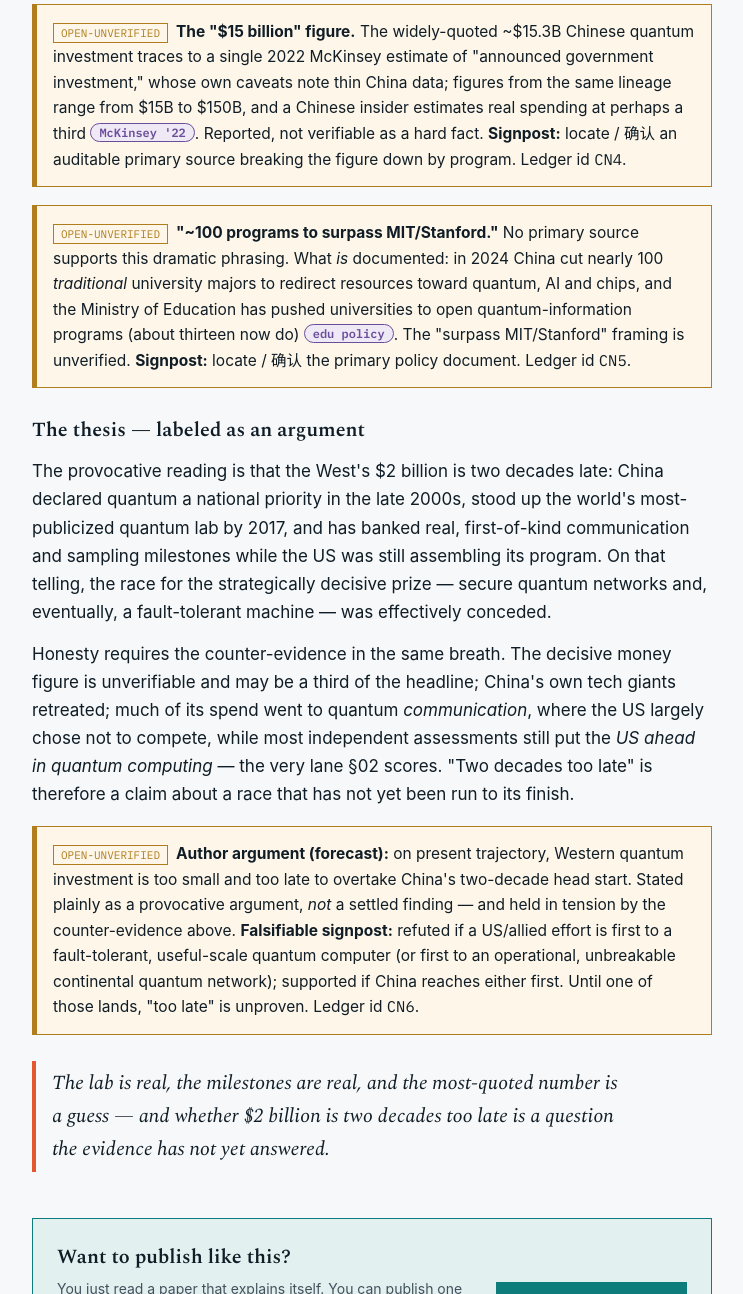
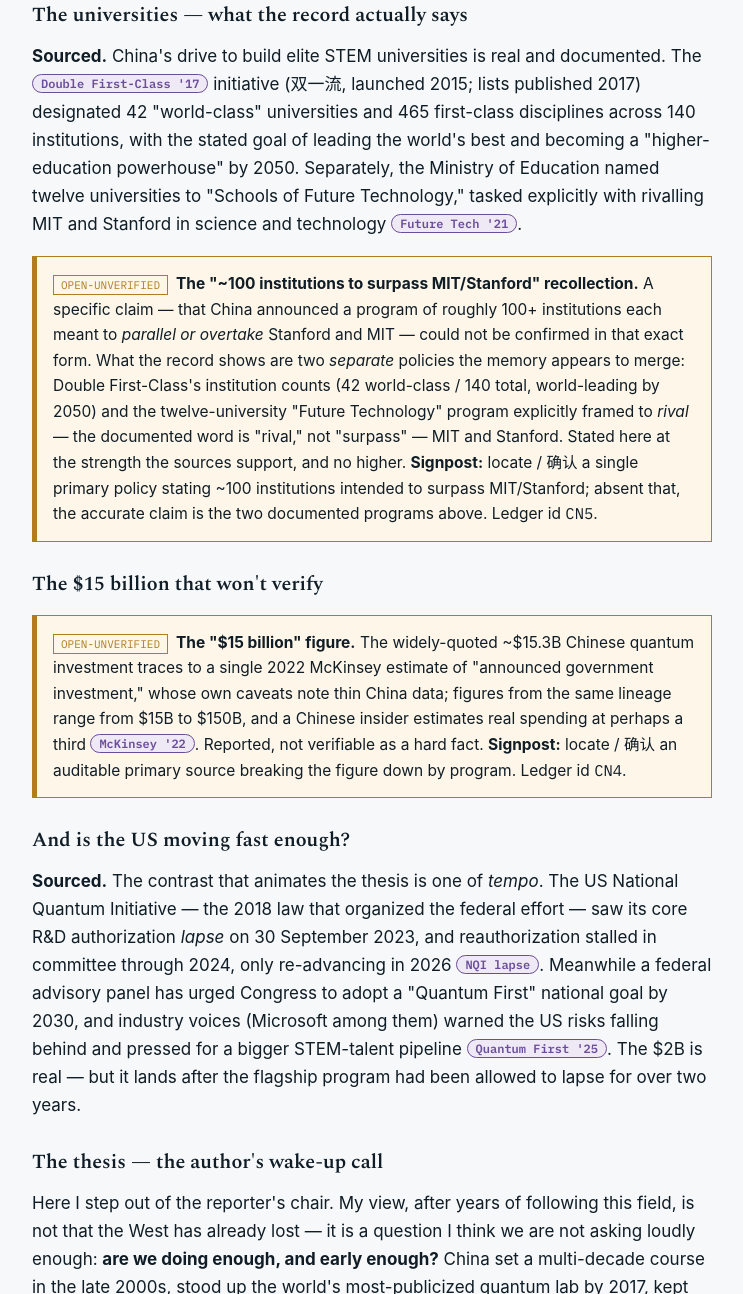
Before and after one commit to m4gr4th34/dossier-quantum-computing-general-overview, a plain HTML site: page paper.html in a window 1280 px wide. Shown: the part 8559-9853 px from the top of the page, without its empty margins (268-1011 px from the left). Drawn offline with nearby package versions, Linux system fonts and the light colour scheme.

Commit message:
Reframe China section thesis to 'doing enough, early enough?'; re-research Double First-Class / 100-institutions claim; attribute thesis to author

```diff
--- a/paper.html
+++ b/paper.html
@@ -221,39 +221,42 @@
 
 <p class="punch">No avenue has won. The job of this dossier is the honest separation of what has been demonstrated from what is being predicted — and to move the odds only when the evidence does.</p>
 
-<h2><span class="num">04</span>$2 Billion, Two Decades Too Late?</h2>
+<h2><span class="num">04</span>$2 Billion, Two Decades Too Late</h2>
 
-<p>In May 2026 the United States committed about <b>$2 billion</b> to quantum technology under the CHIPS and Science Act <button class="cite" data-c="uscommerce2b">US Commerce '26</button>. The provocative question this section puts on the table — and labels honestly as an argument, not a finding — is whether that is too little, arriving two decades after China began building a national quantum apparatus. Answering it honestly means separating three different things: what is <i>sourced</i>, what is <i>inflated</i>, and the <i>thesis</i> itself.</p>
+<p>In May 2026 the United States committed about <b>$2 billion</b> to quantum technology under the CHIPS and Science Act <button class="cite" data-c="uscommerce2b">US Commerce '26</button> — a real step, but a recent and modest one beside an effort China has been building for the better part of two decades. This section lays out what is <i>sourced</i>, separates it from what is <i>inflated</i>, and then closes with a <i>thesis</i> in the author's own voice — framed not as a defeat already suffered, but as a question the West should be asking itself.</p>
 
 <h3>Hefei: "Quantum Avenue" and the national lab</h3>
-<p><b>Sourced.</b> China's effort is anchored in Hefei, home to the National Laboratory for Quantum Information Sciences, set in motion after Xi Jinping's 2016 visit to USTC and described by some outlets as the world's largest quantum facility <button class="cite" data-c="hefeilab">Hefei lab</button>. Along Yunfei Road, more than thirty quantum companies cluster on what locals call <button class="cite" data-c="quantumave">"Quantum Avenue"</button> — a real dedicated district, though a cluster on an avenue rather than a purpose-built "quantum city." The <i>verified</i> construction figure is modest: MERICS confirms roughly CNY 7 billion (~$1B) for Phase 1 — the larger numbers belong in the unverifiable-figures box below.</p>
+<p><b>Sourced.</b> China's effort is anchored in Hefei, home to the National Laboratory for Quantum Information Sciences, set in motion after Xi Jinping's 2016 visit to USTC and described by some outlets as the world's largest quantum facility <button class="cite" data-c="hefeilab">Hefei lab</button>. Along Yunfei Road, more than thirty quantum companies cluster on what locals call <button class="cite" data-c="quantumave">"Quantum Avenue"</button> — a real dedicated district, though a cluster on an avenue rather than a purpose-built "quantum city." The <i>verified</i> construction figure is modest: MERICS confirms roughly CNY 7 billion (~$1B) for Phase 1 — the larger numbers belong in the unverifiable-figure box below.</p>
 
 <h3>Pan Jianwei and the USTC milestones</h3>
 <p><b>Sourced.</b> Most of China's headline results trace to Pan Jianwei's group at USTC: the Micius satellite's first space-to-ground quantum key distribution and the ~2,032 km Beijing–Shanghai QKD backbone <button class="cite" data-c="micius">Micius '16</button>; the Jiuzhang photonic boson-sampling "quantum advantage," with Jiuzhang 3.0 reportedly reaching 255 photons <button class="cite" data-c="jiuzhang">Jiuzhang '20</button>; and the Zuchongzhi superconducting processors <button class="cite" data-c="zuchongzhi">Zuchongzhi</button>. Note the <i>shape</i> of this lead: it is strongest in quantum <i>communication</i> and in <i>sampling</i>-style advantage demos — neither of which is a fault-tolerant, useful-scale computer of the kind §02 scores.</p>
 
-<h3>The retreat of the tech giants</h3>
-<p><b>Sourced — and complicating the narrative.</b> China's consumer-tech champions have pulled <i>back</i>: Alibaba closed its quantum lab in November 2023 and Baidu in January 2024, donating their equipment to universities and pivoting to AI <button class="cite" data-c="alibababaidu">Alibaba/Baidu exit</button>. The commercial baton passed to state-aligned specialists such as Origin Quantum and QuantumCTek <button class="cite" data-c="originquantum">Origin/QuantumCTek</button>. So the picture is not a monolith marching forward — it is an increasingly <i>state-backed</i> effort after a big-tech withdrawal.</p>
+<h3>Private pullback, state effort still rising</h3>
+<p><b>Sourced — and this cuts against the simple story.</b> China's consumer-tech champions pulled <i>back</i>: Alibaba closed its quantum lab in November 2023 and Baidu in January 2024, donating their equipment to universities and pivoting to AI <button class="cite" data-c="alibababaidu">Alibaba/Baidu exit</button>. But the <i>overall</i> Chinese effort did not shrink — it grew. State-aligned specialists such as Origin Quantum and QuantumCTek took the commercial baton <button class="cite" data-c="originquantum">Origin/QuantumCTek</button>, and the funding trajectory turned sharply up: the 15th Five-Year Plan (2026) names quantum an industrial priority, a national guidance fund earmarked ~CNY 121.8B across three regional vehicles, and first-quarter-2026 financing alone (~CNY 2.2B) nearly matched all of 2025 <button class="cite" data-c="chinaquantumrising">China rising '26</button>. The honest reading is not "China is retreating" but "the baton passed from big tech to the state, and the spending accelerated."</p>
 
-<h3>The numbers that won't verify</h3>
-<p>Two of the most repeated, most dramatic claims do not survive sourcing in their headline form — so they are labeled, not asserted.</p>
+<h3>The universities — what the record actually says</h3>
+<p><b>Sourced.</b> China's drive to build elite STEM universities is real and documented. The <button class="cite" data-c="doublefirstclass">Double First-Class '17</button> initiative (双一流, launched 2015; lists published 2017) designated 42 "world-class" universities and 465 first-class disciplines across 140 institutions, with the stated goal of leading the world's best and becoming a "higher-education powerhouse" by 2050. Separately, the Ministry of Education named twelve universities to "Schools of Future Technology," tasked explicitly with rivalling MIT and Stanford in science and technology <button class="cite" data-c="futuretech12">Future Tech '21</button>.</p>
+<div class="openclaim">
+<span class="tag">OPEN-UNVERIFIED</span><b>The "~100 institutions to surpass MIT/Stanford" recollection.</b> A specific claim — that China announced a program of roughly 100+ institutions each meant to <i>parallel or overtake</i> Stanford and MIT — could not be confirmed in that exact form. What the record shows are two <i>separate</i> policies the memory appears to merge: Double First-Class's institution counts (42 world-class / 140 total, world-leading by 2050) and the twelve-university "Future Technology" program explicitly framed to <i>rival</i> — the documented word is "rival," not "surpass" — MIT and Stanford. Stated here at the strength the sources support, and no higher. <b>Signpost:</b> locate / 确认 a single primary policy stating ~100 institutions intended to surpass MIT/Stanford; absent that, the accurate claim is the two documented programs above. Ledger id <span class="mono">CN5</span>.
+</div>
 
+<h3>The $15 billion that won't verify</h3>
 <div class="openclaim">
 <span class="tag">OPEN-UNVERIFIED</span><b>The "$15 billion" figure.</b> The widely-quoted ~$15.3B Chinese quantum investment traces to a single 2022 McKinsey estimate of "announced government investment," whose own caveats note thin China data; figures from the same lineage range from $15B to $150B, and a Chinese insider estimates real spending at perhaps a third <button class="cite" data-c="mckinsey15">McKinsey '22</button>. Reported, not verifiable as a hard fact. <b>Signpost:</b> locate / 确认 an auditable primary source breaking the figure down by program. Ledger id <span class="mono">CN4</span>.
 </div>
 
+<h3>And is the US moving fast enough?</h3>
+<p><b>Sourced.</b> The contrast that animates the thesis is one of <i>tempo</i>. The US National Quantum Initiative — the 2018 law that organized the federal effort — saw its core R&D authorization <i>lapse</i> on 30 September 2023, and reauthorization stalled in committee through 2024, only re-advancing in 2026 <button class="cite" data-c="nqilapse">NQI lapse</button>. Meanwhile a federal advisory panel has urged Congress to adopt a "Quantum First" national goal by 2030, and industry voices (Microsoft among them) warned the US risks falling behind and pressed for a bigger STEM-talent pipeline <button class="cite" data-c="quantumfirst">Quantum First '25</button>. The $2B is real — but it lands after the flagship program had been allowed to lapse for over two years.</p>
+
+<h3>The thesis — the author's wake-up call</h3>
+<p>Here I step out of the reporter's chair. My view, after years of following this field, is not that the West has already lost — it is a question I think we are not asking loudly enough: <b>are we doing enough, and early enough?</b> China set a multi-decade course in the late 2000s, stood up the world's most-publicized quantum lab by 2017, kept spending through its own big-tech pullback, and has been building the university pipeline to staff the effort for a generation. The US, by contrast, let its flagship initiative lapse and is still re-assembling the response. That gap in <i>tempo and persistence</i>, more than any single dollar figure, is what should worry us.</p>
+<p>Honesty requires the counter-evidence in the same breath: China's decisive money figure is unverifiable and may be a third of the headline; much of its lead is in quantum <i>communication</i>, where the US largely chose not to compete; and most independent assessments still put the <i>US ahead in quantum computing</i> — the very lane §02 scores. So this is a wake-up call, not an obituary.</p>
+
 <div class="openclaim">
-<span class="tag">OPEN-UNVERIFIED</span><b>"~100 programs to surpass MIT/Stanford."</b> No primary source supports this dramatic phrasing. What <i>is</i> documented: in 2024 China cut nearly 100 <i>traditional</i> university majors to redirect resources toward quantum, AI and chips, and the Ministry of Education has pushed universities to open quantum-information programs (about thirteen now do) <button class="cite" data-c="edupolicy">edu policy</button>. The "surpass MIT/Stanford" framing is unverified. <b>Signpost:</b> locate / 确认 the primary policy document. Ledger id <span class="mono">CN5</span>.
+<span class="tag">OPEN-UNVERIFIED</span><b>Author argument (the author's view):</b> the question is not whether the West has already lost, but whether US/allied quantum investment and STEM-pipeline building are large enough and <i>early</i> enough to keep pace with a two-decade Chinese program that is still accelerating. A provocative argument in the author's own voice, <i>not</i> a settled finding — and held in tension by the counter-evidence above. <b>Falsifiable signpost:</b> the worry is <i>eased</i> if the US/allies sustain a reauthorized, fully-funded national quantum program and are first to a fault-tolerant, useful-scale machine; it is <i>sharpened</i> if China is first to fault-tolerant useful-scale computing — or fields an operational, unbreakable continental quantum network — while Western funding stays stop-start. Ledger id <span class="mono">CN6</span>.
 </div>
 
-<h3>The thesis — labeled as an argument</h3>
-<p>The provocative reading is that the West's $2 billion is two decades late: China declared quantum a national priority in the late 2000s, stood up the world's most-publicized quantum lab by 2017, and has banked real, first-of-kind communication and sampling milestones while the US was still assembling its program. On that telling, the race for the strategically decisive prize — secure quantum networks and, eventually, a fault-tolerant machine — was effectively conceded.</p>
-<p>Honesty requires the counter-evidence in the same breath. The decisive money figure is unverifiable and may be a third of the headline; China's own tech giants retreated; much of its spend went to quantum <i>communication</i>, where the US largely chose not to compete, while most independent assessments still put the <i>US ahead in quantum computing</i> — the very lane §02 scores. "Two decades too late" is therefore a claim about a race that has not yet been run to its finish.</p>
-
-<div class="openclaim">
-<span class="tag">OPEN-UNVERIFIED</span><b>Author argument (forecast):</b> on present trajectory, Western quantum investment is too small and too late to overtake China's two-decade head start. Stated plainly as a provocative argument, <i>not</i> a settled finding — and held in tension by the counter-evidence above. <b>Falsifiable signpost:</b> refuted if a US/allied effort is first to a fault-tolerant, useful-scale quantum computer (or first to an operational, unbreakable continental quantum network); supported if China reaches either first. Until one of those lands, "too late" is unproven. Ledger id <span class="mono">CN6</span>.
-</div>
-
-<p class="punch">The lab is real, the milestones are real, and the most-quoted number is a guess — and whether $2 billion is two decades too late is a question the evidence has not yet answered.</p>
+<p class="punch">The lab is real, the milestones are real, and the most-quoted number is a guess — the question that should keep us up is not whether $2 billion is too little, but whether it is arriving early enough.</p>
 
 <div class="publish-cta">
   <div class="pc-text">
@@ -297,7 +300,11 @@
   alibababaidu: {who:"Alibaba (Nov 2023), Baidu (Jan 2024)", what:"Both Chinese tech giants closed their in-house quantum labs and donated equipment to universities (Alibaba to Zhejiang University; Baidu to BAQIS, including a 36-qubit machine), pivoting toward AI. A notable retreat by China's consumer-tech firms.", src:"DCD / IEEE Spectrum / HPCwire — reported, audit pending"},
   originquantum: {who:"Origin Quantum, QuantumCTek (2024-26)", what:"As the giants pulled back, state-aligned specialists carried the commercial baton — Hefei-based Origin Quantum reportedly sells quantum chips and is more advanced than the tech giants were; QuantumCTek commercializes QKD. The effort is increasingly state-backed rather than big-tech-led.", src:"quantumzeitgeist / IEEE Spectrum — reported, audit pending"},
   mckinsey15: {who:"McKinsey Quantum Technology Monitor (2022)", what:"The widely-cited '~$15.3B China quantum investment' originates here as 'announced government investment,' with McKinsey's own caveats about limited China data. Reported figures from the same source range from $15B to $150B, and a Chinese insider (Chao-Yang Lu) estimates real spending at perhaps a third — so the number is not verifiable as a hard fact.", src:"McKinsey via postquantum analysis — reported, UNVERIFIABLE"},
-  edupolicy: {who:"China education-policy reporting (2024-25)", what:"What is documented: in 2024 China cut nearly 100 traditional university majors to redirect resources toward quantum, AI and chips, and the Ministry of Education has pushed universities to open quantum-information programs (about thirteen now do; USTC launched the first PhD ~2021-22). No primary source supports the dramatic '100 new programs each meant to surpass MIT/Stanford' phrasing.", src:"postquantum / SCMP — reported, audit pending"}
+  doublefirstclass: {who:"China 'Double First-Class' / 双一流 (2015; lists 2017)", what:"China's state higher-education program named 42 'world-class' universities and 465 first-class disciplines across 140 institutions, with the declared goal of leading the world's best and becoming a higher-education powerhouse by 2050. The explicit ambition is to rival the West's elite universities.", src:"Wikipedia / Times Higher Education / University World News — reported, audit pending"},
+  futuretech12: {who:"China MoE 'Schools of Future Technology' (~2021)", what:"China's Ministry of Education designated twelve universities to build 'schools of future technology,' tasked explicitly with rivalling MIT and Stanford in science and technology and leading disruptive tech over the next 10-15 years. The documented framing is 'rival,' not 'surpass.'", src:"South China Morning Post — reported, audit pending"},
+  chinaquantumrising: {who:"China quantum funding (2025-26)", what:"Despite Alibaba's and Baidu's lab closures, China's overall quantum effort grew: the 2026 15th Five-Year Plan names quantum an industrial priority, a national guidance fund earmarked ~CNY 121.8B across three regional vehicles, and Q1-2026 financing (~CNY 2.2B) nearly matched all of 2025. The state effort accelerated as private big-tech pulled back.", src:"The Quantum Insider (Apr 2026) — reported, audit pending"},
+  nqilapse: {who:"US National Quantum Initiative (2018; lapse 2023)", what:"The core R&D authorization of the 2018 US National Quantum Initiative lapsed on 30 September 2023; reauthorization stalled in committee through 2024 and only re-advanced in 2026. A flagship program allowed to lapse for over two years.", src:"FedScoop / The Quantum Insider / Congress.gov — reported, audit pending"},
+  quantumfirst: {who:"US advisory panel + industry (2025)", what:"A US federal advisory panel urged Congress to adopt a 'Quantum First' national goal by 2030, and industry voices (Microsoft among them) warned the US risks falling behind China and pressed for a larger STEM-talent pipeline and faster PhD immigration. Among the strongest 'we are behind on tempo' warnings to date.", src:"The Quantum Insider / CNBC (2025) — reported, audit pending"}
 };
 // one shared toggle behavior for terms and citations
 function closeCard(btn){ const c = btn._card; if(c){ c.remove(); btn._card = null; btn.setAttribute('aria-expanded','false'); } }
```
Also changed, not shown: claim_ledger.csv (+5 -3 lines).
